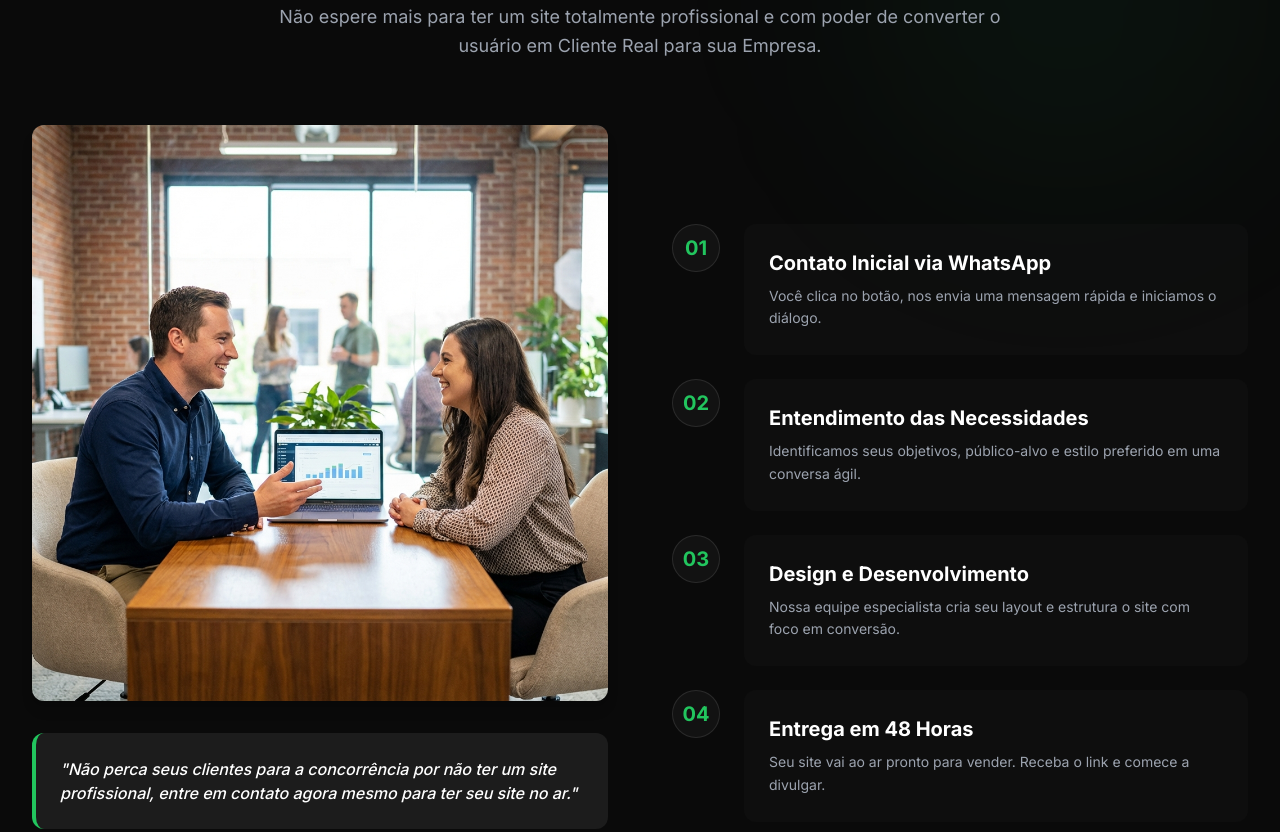
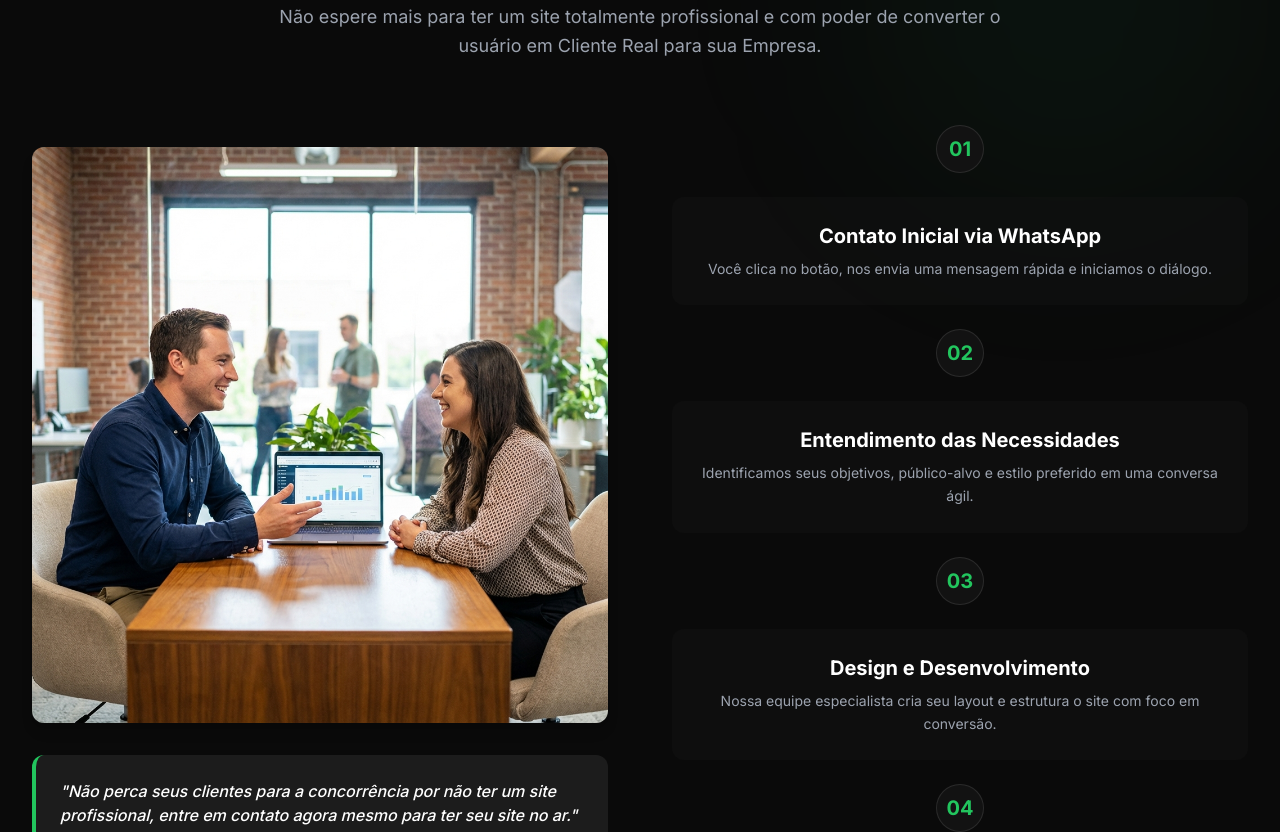
Before and after one commit to gledsonbrunno010/SITE-GBS-DIGITAL, a React (Vite) app: page / in a window 1280 px wide. Shown: the part 2100-2932 px from the top of the page. Built offline with nearby package versions, Linux system fonts and the light colour scheme.

Commit message:
feat: add Process component to display service workflow steps

```diff
--- a/components/Process.tsx
+++ b/components/Process.tsx
@@ -71,11 +71,11 @@ export const Process: React.FC = () => {
 
           <div className="space-y-6">
             {steps.map((step, index) => (
-              <div key={index} className="flex items-start gap-6 group">
+              <div key={index} className="flex flex-row items-start text-left lg:flex-col lg:items-center lg:text-center gap-6 group">
                 <div className="flex-shrink-0 w-12 h-12 bg-gbs-dark rounded-full border border-white/10 flex items-center justify-center text-gbs-green font-bold text-xl group-hover:bg-gbs-green group-hover:text-black transition-all duration-300">
                   {step.number}
                 </div>
-                <div className="flex-1 bg-gbs-dark/50 p-6 rounded-xl hover:bg-gbs-dark transition-colors border border-transparent hover:border-white/5">
+                <div className="flex-1 bg-gbs-dark/50 p-6 rounded-xl hover:bg-gbs-dark transition-colors border border-transparent hover:border-white/5 w-full">
                   <h3 className="text-xl font-bold text-white mb-2">{step.title}</h3>
                   <p className="text-gray-400 text-sm leading-relaxed">{step.description}</p>
                 </div>
```
